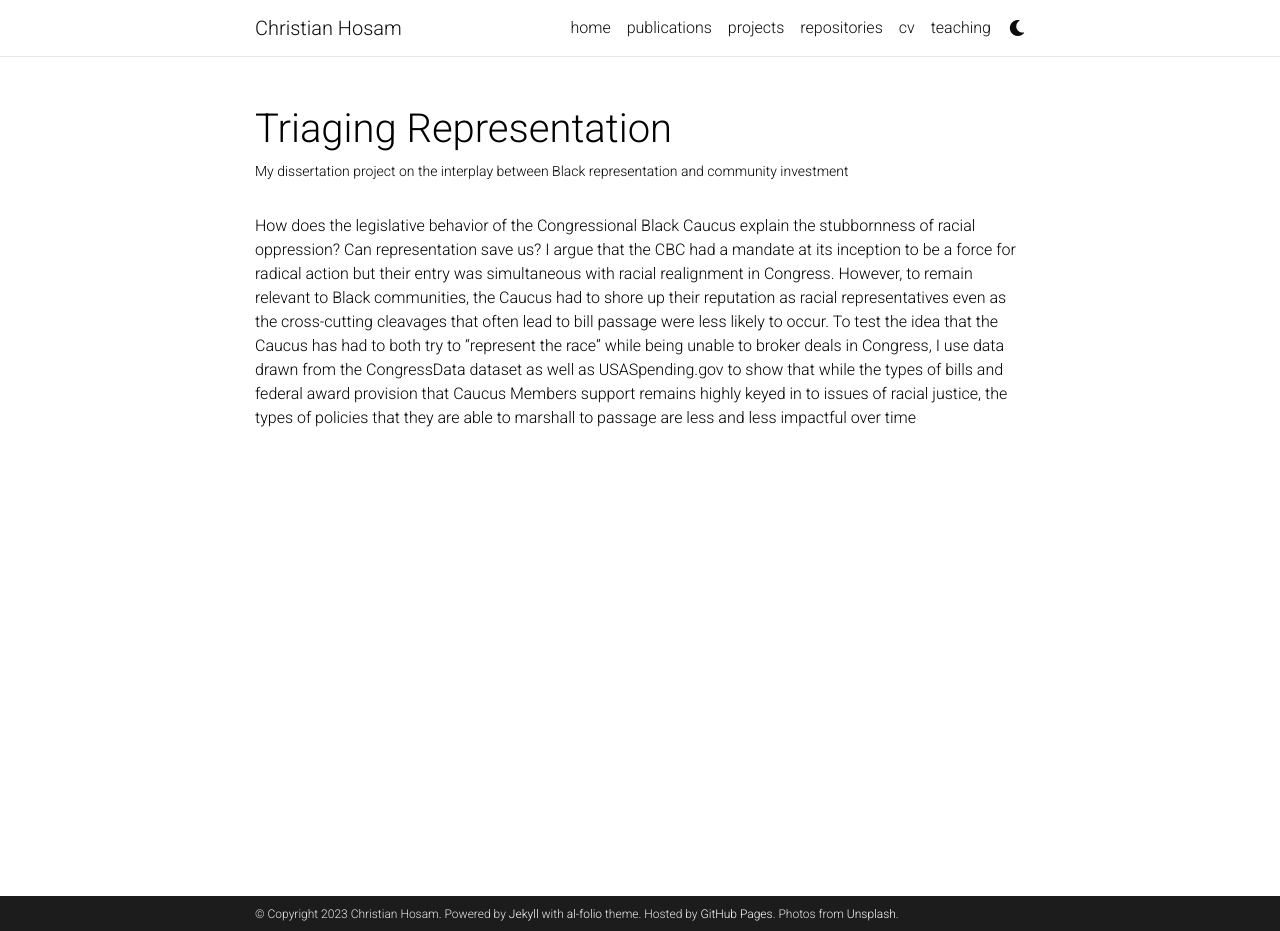
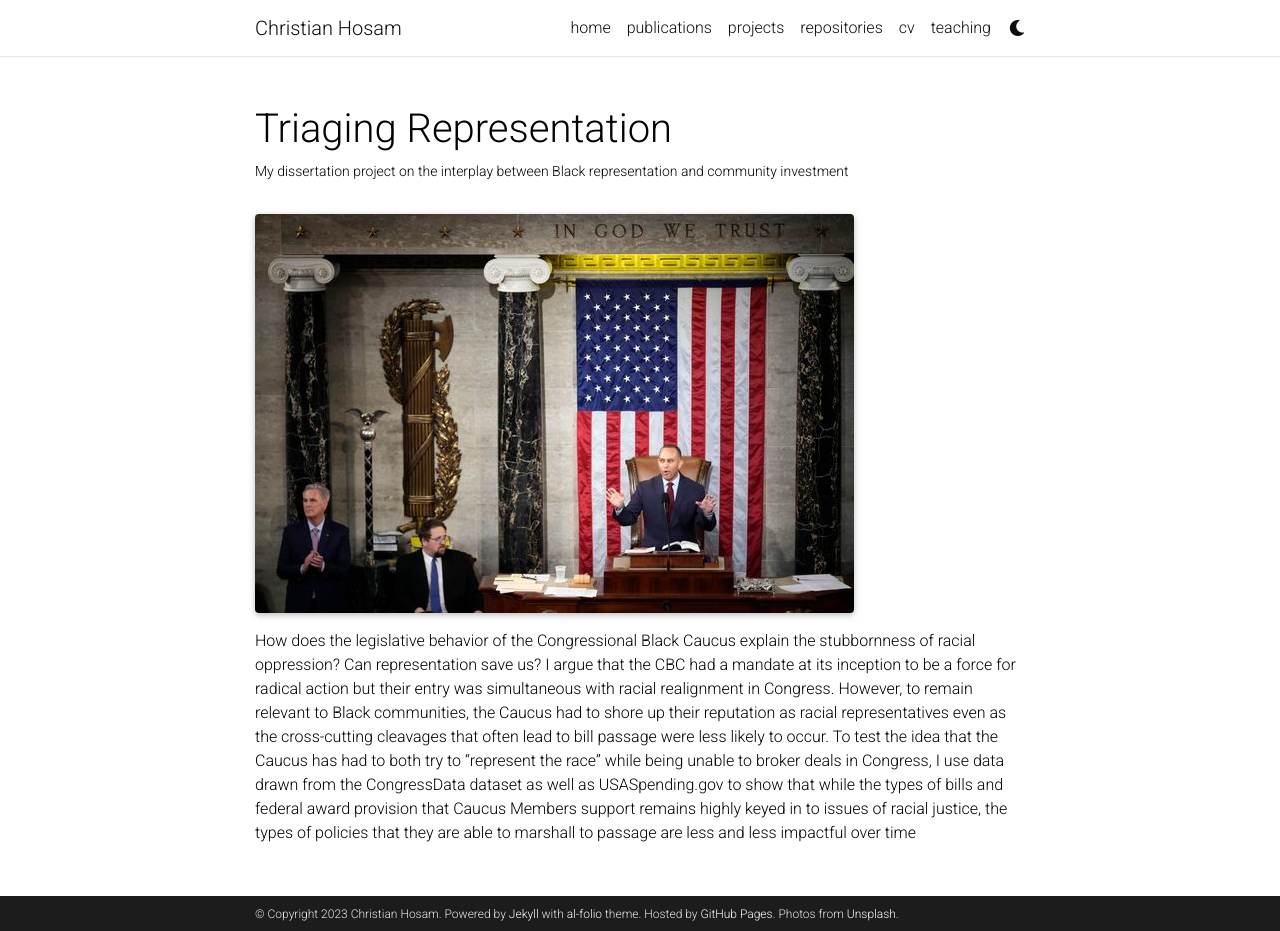
Before and after one commit to chosam2322/chosam2322.github.io, a Jekyll site: the page built from _projects/1_dissproject.md, in a window 1280 px wide and 931 px high. Built offline with Jekyll 4.4.1, drawn with Linux system fonts in a browser that asks for light colours; full-size pictures stand in for the smaller copies a plugin makes; comment, search, counter and statistics services are not loaded; a style sheet for code colours, icons or effects is not loaded.

Commit message:
Update 1_dissproject.md

```diff
--- a/_projects/1_dissproject.md
+++ b/_projects/1_dissproject.md
@@ -6,5 +6,5 @@ img: assets/img/jeffries_pic.jpeg
 importance: 1
 category: Research Agenda
 ---
-
+{% include figure.html path="assets/img/jeffries_pic.jpeg" title="Jeffries Presides over Congress" class="img-fluid rounded z-depth-1" %}
 How does the legislative behavior of the Congressional Black Caucus explain the stubbornness of racial oppression? Can representation save us? I argue that the CBC had a mandate at its inception to be a force for radical action but their entry was simultaneous with racial realignment in Congress. However, to remain relevant to Black communities, the Caucus had to shore up their reputation as racial representatives even as the cross-cutting cleavages that often lead to bill passage were less likely to occur. To test the idea that the Caucus has had to both try to "represent the race" while being unable to broker deals in Congress, I use data drawn from the CongressData dataset as well as USASpending.gov to show that while the types of bills and federal award provision that Caucus Members support remains highly keyed in to issues of racial justice, the types of policies that they are able to marshall to passage are less and less impactful over time
```
